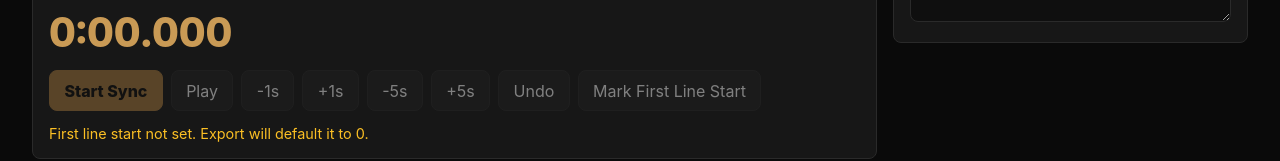
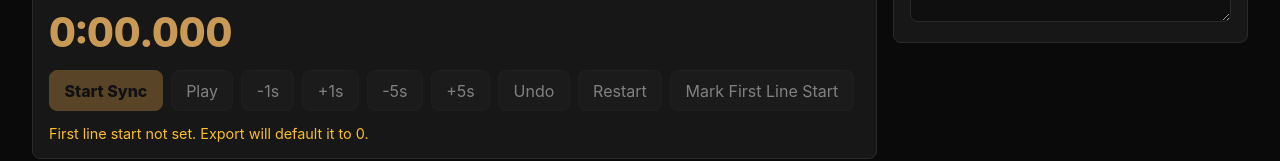
Before and after one commit to daodibnali-sudo/nushudtools, a React (Vite) app: page / in a window 1280 px wide. Shown: the part 1039-1200 px from the top of the page. Built offline with nearby package versions, Linux system fonts and the light colour scheme.

Commit message:
feat: add restart functionality to audio controls

```diff
--- a/src/App.tsx
+++ b/src/App.tsx
@@ -304,6 +304,17 @@ function App() {
     });
   }, [syncStarted]);
 
+  const restartSync = useCallback(() => {
+    const audio = audioRef.current;
+    if (audio) {
+      audio.pause();
+      audio.currentTime = 0;
+    }
+    setCurrentTimeMs(0);
+    setIsPlaying(false);
+    resetSync(arabicLines.length);
+  }, [arabicLines.length, resetSync]);
+
   const startSync = useCallback(() => {
     if (hasBlockingErrors) {
       addRuntimeWarning("Cannot start sync until the required files are valid.");
@@ -429,6 +440,7 @@ function App() {
             onSeek={seekAudio}
             onMarkFirstLineStart={markFirstLineStart}
             onUndo={undoTimestamp}
+            onRestart={restartSync}
           />
           <SyncPreview
             arabicLines={arabicLines}
--- a/src/components/AudioControls.tsx
+++ b/src/components/AudioControls.tsx
@@ -16,6 +16,7 @@ type AudioControlsProps = {
   onSeek: (deltaMs: number) => void;
   onMarkFirstLineStart: () => void;
   onUndo: () => void;
+  onRestart: () => void;
 };
 
 export function AudioControls({
@@ -33,6 +34,7 @@ export function AudioControls({
   onSeek,
   onMarkFirstLineStart,
   onUndo,
+  onRestart,
 }: AudioControlsProps) {
   return (
     <section className="panel controls-panel">
@@ -64,6 +66,9 @@ export function AudioControls({
         <button type="button" onClick={onUndo} disabled={!syncStarted}>
           Undo
         </button>
+        <button type="button" onClick={onRestart} disabled={totalLines === 0 && !audioUrl}>
+          Restart
+        </button>
         <button type="button" onClick={onMarkFirstLineStart} disabled={!syncStarted}>
           Mark First Line Start
         </button>
```
